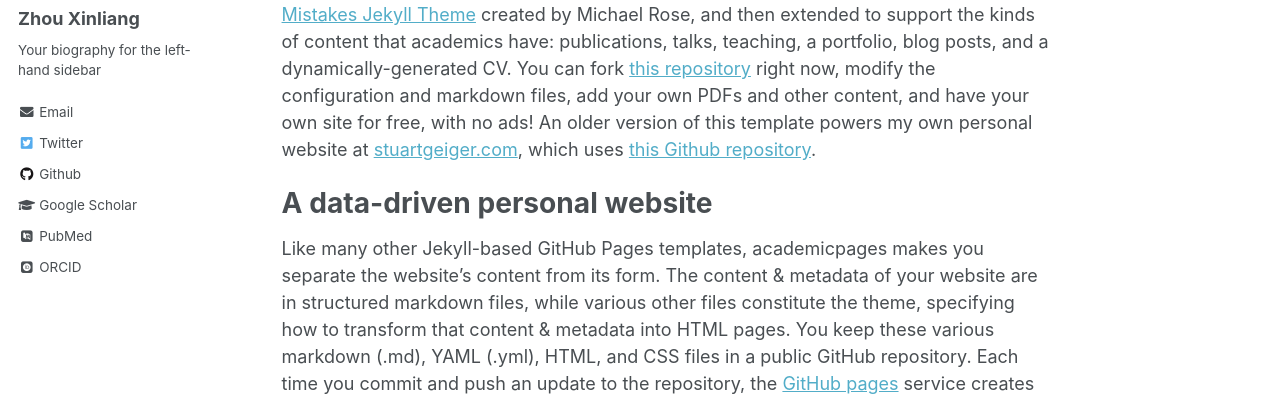
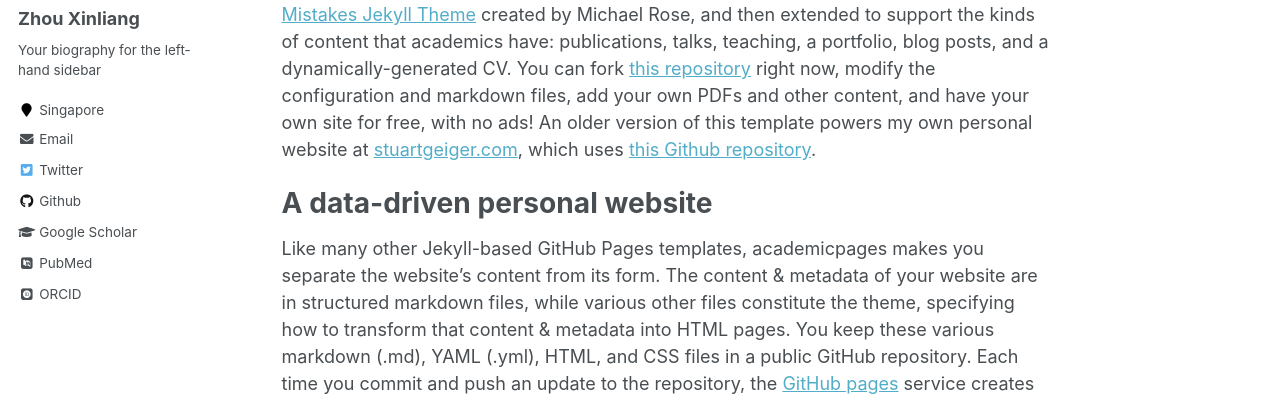
Before and after one commit to xinliangzhou/xinliangzhou.github.io, a Jekyll site: the page built from _pages/about.md, in a window 1280 px wide. Shown: the part 295-691 px from the top of the page. Built offline with Jekyll 4.4.1, drawn with Linux system fonts in a browser that asks for light colours; some web fonts are replaced.

Commit message:
Update _config.yml

```diff
--- a/_config.yml
+++ b/_config.yml
@@ -83,10 +83,10 @@
   name             : "Zhou Xinliang"
   avatar           : "profile.png"
   bio              : "Your biography for the left-hand sidebar"
-  location         :
+  location         : "Singapore"
   employer         :
   pubmed           : "https://www.ncbi.nlm.nih.gov/pubmed/?term=john+snow"
-  googlescholar    : "https://scholar.google.com/citations?user=EoiH18QAAAAJ&hl=en&inst=10972715779114120479"
+  googlescholar    : "https://scholar.google.com/citations?user=EoiH18QAAAAJ&hl=en&inst=10972715779114120479&oi=sra"
   email            : "xinliang001@e.ntu.edu.sg"
   researchgate     :  # example: "https://www.researchgate.net/profile/yourprofile"
   uri              :
```
